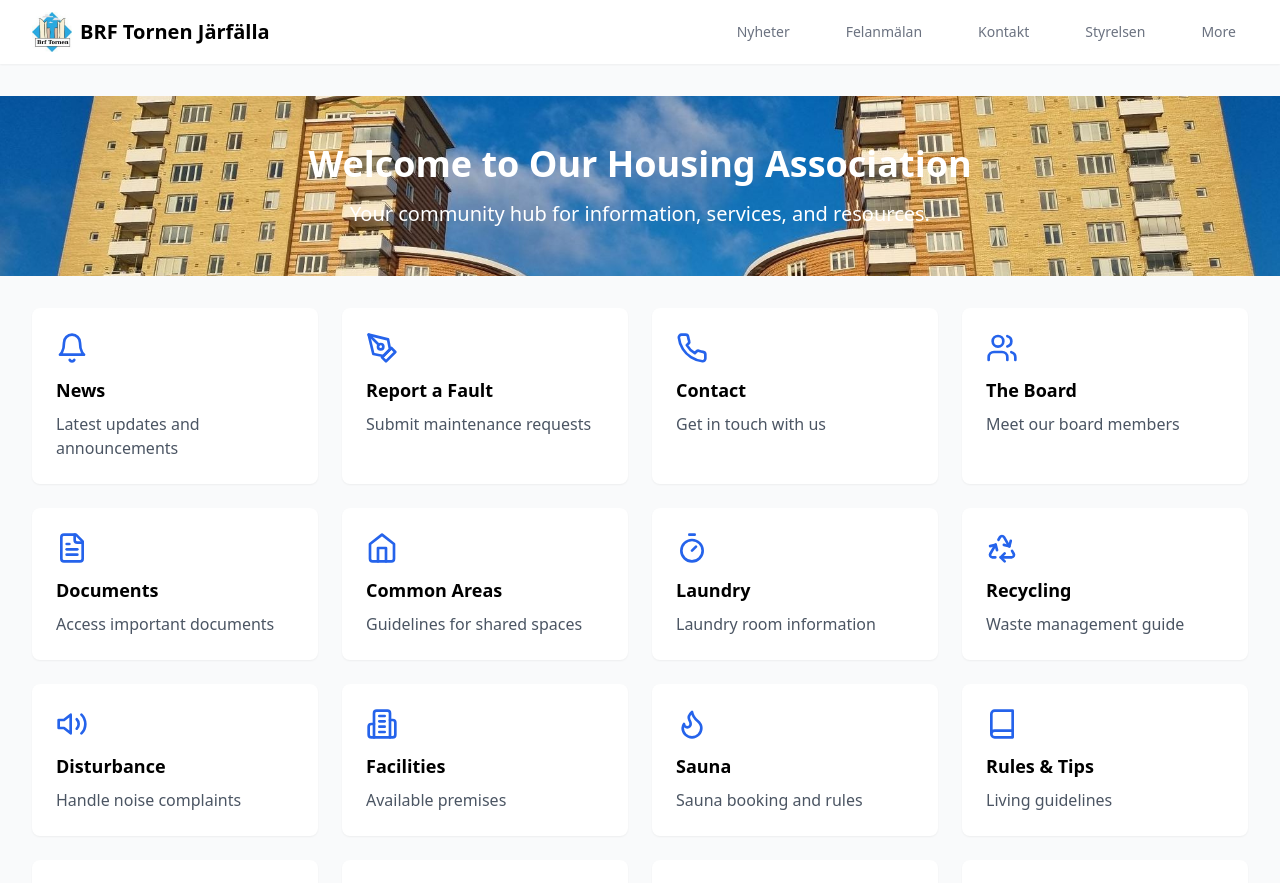
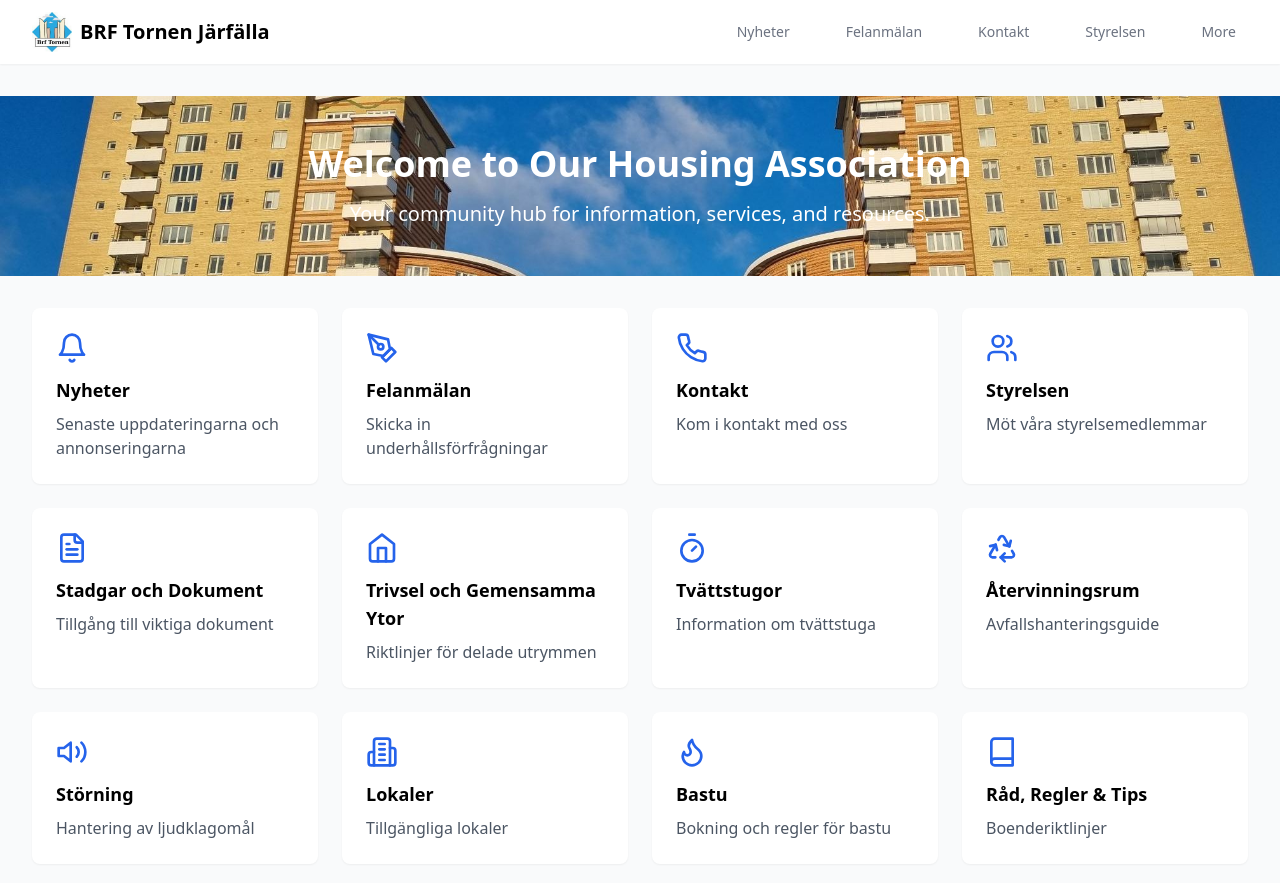
Before and after one commit to robinjac/brftornen, a React (Vite) app: page / in a window 1280 px wide. Shown: the top 883 px of the page. Built offline with nearby package versions, Linux system fonts and the light colour scheme.

Commit message:
Partially use i18n in home

```diff
--- a/src/pages/Home.tsx
+++ b/src/pages/Home.tsx
@@ -1,23 +1,121 @@
-import { Link } from 'react-router-dom';
-import { Bell, PenTool as Tool, Phone, Users, FileText, Home as HomeIcon, Timer, Recycle, Volume2, Building2, Flame, Book, Bike, History as HistoryIcon, Home as Home2, Info } from 'lucide-react';
+import { Link } from "react-router-dom";
+import {
+  Bell,
+  PenTool as Tool,
+  Phone,
+  Users,
+  FileText,
+  Home as HomeIcon,
+  Timer,
+  Recycle,
+  Volume2,
+  Building2,
+  Flame,
+  Book,
+  Bike,
+  History as HistoryIcon,
+  Home as Home2,
+  Info,
+} from "lucide-react";
+import i18n from "../../i18n/sv.json";
 
 const features = [
-  { icon: Bell, title: 'News', path: '/news', description: 'Latest updates and announcements' },
-  { icon: Tool, title: 'Report a Fault', path: '/report-fault', description: 'Submit maintenance requests' },
-  { icon: Phone, title: 'Contact', path: '/contact', description: 'Get in touch with us' },
-  { icon: Users, title: 'The Board', path: '/board', description: 'Meet our board members' },
-  { icon: FileText, title: 'Documents', path: '/documents', description: 'Access important documents' },
-  { icon: HomeIcon, title: 'Common Areas', path: '/common-areas', description: 'Guidelines for shared spaces' },
-  { icon: Timer, title: 'Laundry', path: '/laundry', description: 'Laundry room information' },
-  { icon: Recycle, title: 'Recycling', path: '/recycling', description: 'Waste management guide' },
-  { icon: Volume2, title: 'Disturbance', path: '/disturbance', description: 'Handle noise complaints' },
-  { icon: Building2, title: 'Facilities', path: '/facilities', description: 'Available premises' },
-  { icon: Flame, title: 'Sauna', path: '/sauna', description: 'Sauna booking and rules' },
-  { icon: Book, title: 'Rules & Tips', path: '/rules', description: 'Living guidelines' },
-  { icon: Bike, title: 'Storage', path: '/storage', description: 'Bicycle and basement storage' },
-  { icon: HistoryIcon, title: 'History', path: '/history', description: 'Our association\'s story' },
-  { icon: Home2, title: 'Realtors', path: '/realtors', description: 'Information for agents' },
-  { icon: Info, title: 'Info', path: '/info', description: 'General information' }
+  {
+    icon: Bell,
+    title: i18n.layout.news,
+    path: "/news",
+    description: i18n.features.newsDescription,
+  },
+  {
+    icon: Tool,
+    title: i18n.layout.reportFault,
+    path: "/report-fault",
+    description: i18n.features.reportFaultDescription,
+  },
+  {
+    icon: Phone,
+    title: i18n.layout.contact,
+    path: "/contact",
+    description: i18n.features.contactDescription,
+  },
+  {
+    icon: Users,
+    title: i18n.layout.board,
+    path: "/board",
+    description: i18n.features.theBoardDescription,
+  },
+  {
+    icon: FileText,
+    title: i18n.layout.documents,
+    path: "/documents",
+    description: i18n.features.documentsDescription,
+  },
+  {
+    icon: HomeIcon,
+    title: i18n.layout.commonAreas,
+    path: "/common-areas",
+    description: i18n.features.commonAreasDescription,
+  },
+  {
+    icon: Timer,
+    title: i18n.layout.laundry,
+    path: "/laundry",
+    description: i18n.features.laundryDescription,
+  },
+  {
+    icon: Recycle,
+    title: i18n.layout.recycling,
+    path: "/recycling",
+    description: i18n.features.recyclingDescription,
+  },
+  {
+    icon: Volume2,
+    title: i18n.layout.disturbance,
+    path: "/disturbance",
+    description: i18n.features.disturbanceDescription,
+  },
+  {
+    icon: Building2,
+    title: i18n.layout.facilities,
+    path: "/facilities",
+    description: i18n.features.facilitiesDescription,
+  },
+  {
+    icon: Flame,
+    title: i18n.layout.sauna,
+    path: "/sauna",
+    description: i18n.features.saunaDescription,
+  },
+  {
+    icon: Book,
+    title: i18n.layout.rules,
+    path: "/rules",
+    description: i18n.features.rulesTipsDescription,
+  },
+  {
+    icon: Bike,
+    title: i18n.layout.storage,
+    path: "/storage",
+    description: i18n.features.storageDescription,
+  },
+  {
+    icon: HistoryIcon,
+    title: i18n.layout.history,
+    path: "/history",
+    description: i18n.features.historyDescription,
+  },
+  {
+    icon: Home2,
+    title: i18n.layout.realtors,
+    path: "/realtors",
+    description: i18n.features.realtorsDescription,
+  },
+  {
+    icon: Info,
+    title: i18n.layout.info,
+    path: "/info",
+    description: i18n.features.infoDescription,
+  },
 ];
 
 const Home = () => {
@@ -26,8 +124,12 @@ const Home = () => {
       {/* Hero Section */}
       <div className="bg-[url(/brftornen.jpg)] bg-cover bg-center -mx-4 sm:-mx-6 lg:-mx-8 px-4 sm:px-6 lg:px-8 py-12 text-white">
         <div className="max-w-4xl mx-auto text-center">
-          <h1 className="text-4xl font-bold mb-4">Welcome to Our Housing Association</h1>
-          <p className="text-xl">Your community hub for information, services, and resources.</p>
+          <h1 className="text-4xl font-bold mb-4">
+            Welcome to Our Housing Association
+          </h1>
+          <p className="text-xl">
+            Your community hub for information, services, and resources.
+          </p>
         </div>
       </div>
 
@@ -51,9 +153,12 @@ const Home = () => {
 
       {/* Emergency Contact */}
       <div className="bg-red-50 border border-red-200 rounded-lg p-6 mt-8">
-        <h2 className="text-xl font-semibold text-red-700 mb-2">Emergency Contact</h2>
+        <h2 className="text-xl font-semibold text-red-700 mb-2">
+          Emergency Contact
+        </h2>
         <p className="text-red-600">
-          For urgent matters outside office hours, please call: <span className="font-bold">+46 123 456 789</span>
+          For urgent matters outside office hours, please call:
+          <span className="font-bold">+46 123 456 789</span>
         </p>
       </div>
     </div>
```
